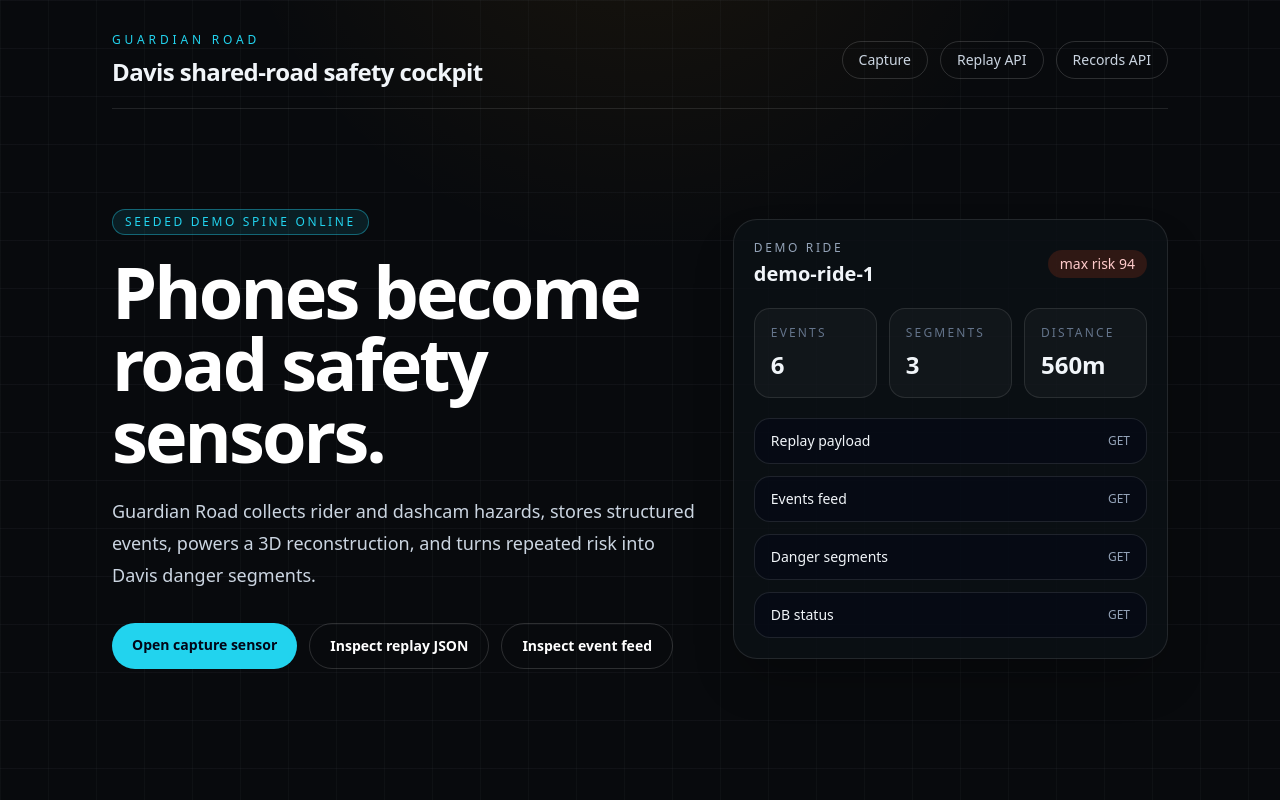
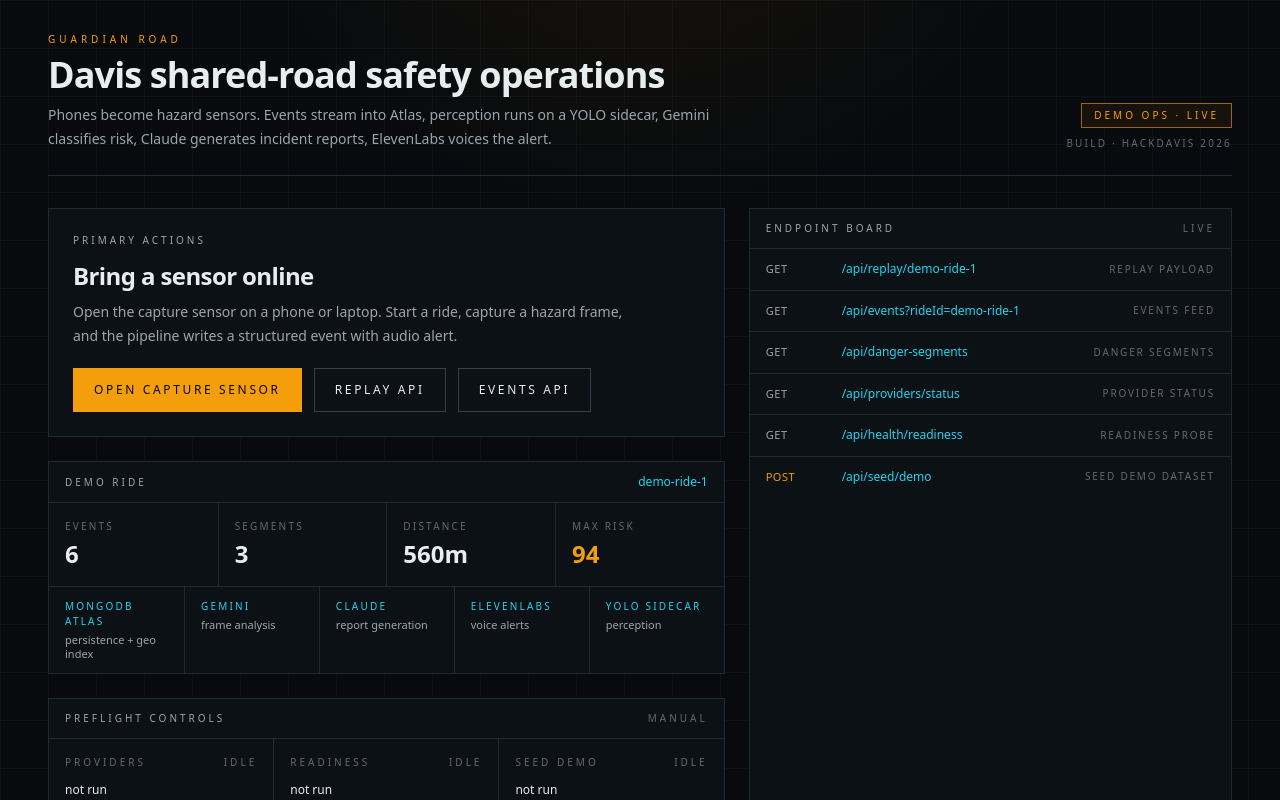
Before and after one commit to YugrajD/HackDavis2026, a Next.js app: page / in a window 1280 px wide. Shown: the top 800 px of the page. Built offline with nearby package versions, Linux system fonts and the light colour scheme.

Commit message:
home: redesign operations control room

```diff
--- a/src/app/page.tsx
+++ b/src/app/page.tsx
@@ -1,91 +1,102 @@
 import Link from "next/link";
+import { EndpointBoard } from "@/components/shell/EndpointBoard";
+import { DemoControlPanel } from "@/components/shell/DemoControlPanel";
 
-const endpoints = [
-  { label: "Replay payload", method: "GET", href: "/api/replay/demo-ride-1" },
-  { label: "Events feed", method: "GET", href: "/api/events?rideId=demo-ride-1" },
-  { label: "Danger segments", method: "GET", href: "/api/danger-segments" },
-  { label: "DB status", method: "GET", href: "/api/db/status" },
+const sponsorCapabilities = [
+  ["MongoDB Atlas", "persistence + geo index"],
+  ["Gemini", "frame analysis"],
+  ["Claude", "report generation"],
+  ["ElevenLabs", "voice alerts"],
+  ["YOLO sidecar", "perception"],
+];
+
+const demoStats = [
+  ["events", "6"],
+  ["segments", "3"],
+  ["distance", "560m"],
+  ["max risk", "94"],
 ];
 
 export default function Home() {
   return (
-    <main className="mx-auto flex min-h-screen w-full max-w-6xl flex-col px-6 py-8 text-slate-100 sm:px-10 lg:px-12">
-      <nav className="flex items-center justify-between border-b border-white/10 pb-5">
-        <div>
-          <p className="font-mono text-xs uppercase tracking-[0.32em] text-cyanline">Guardian Road</p>
-          <h1 className="mt-2 text-2xl font-semibold tracking-tight">Davis shared-road safety cockpit</h1>
+    <main className="mx-auto flex min-h-screen w-full max-w-7xl flex-col gap-8 px-5 py-8 sm:px-8 lg:px-12">
+      <header className="flex flex-col gap-4 border-b border-line pb-6 sm:flex-row sm:items-end sm:justify-between">
+        <div className="space-y-2">
+          <p className="font-mono text-[10px] uppercase tracking-[0.4em] text-amber">guardian road</p>
+          <h1 className="text-3xl font-semibold tracking-tight text-roadText sm:text-4xl">Davis shared-road safety operations</h1>
+          <p className="max-w-2xl text-sm leading-6 text-roadText-muted">
+            Phones become hazard sensors. Events stream into Atlas, perception runs on a YOLO sidecar, Gemini classifies risk, Claude generates incident reports, ElevenLabs voices the alert.
+          </p>
         </div>
-        <div className="hidden gap-3 text-sm text-slate-300 sm:flex">
-          <Link className="rounded-full border border-white/15 px-4 py-2 hover:border-cyanline/70" href="/capture">
-            Capture
+        <div className="flex flex-col items-start gap-2 sm:items-end">
+          <span className="border border-amber/60 bg-surface-hot px-3 py-1 font-mono text-[10px] uppercase tracking-[0.3em] text-amber">demo ops · live</span>
+          <span className="font-mono text-[10px] uppercase tracking-[0.22em] text-roadText-dim">build · hackdavis 2026</span>
+        </div>
+      </header>
+
+      <section className="grid gap-6 lg:grid-cols-[1.4fr_1fr]">
+        <div className="flex flex-col gap-6">
+          <div className="border border-line bg-surface p-6">
+            <p className="font-mono text-[10px] uppercase tracking-[0.3em] text-roadText-muted">primary actions</p>
+            <h2 className="mt-3 text-2xl font-semibold tracking-tight text-roadText">Bring a sensor online</h2>
+            <p className="mt-2 max-w-xl text-sm leading-6 text-roadText-muted">
+              Open the capture sensor on a phone or laptop. Start a ride, capture a hazard frame, and the pipeline writes a structured event with audio alert.
+            </p>
+            <div className="mt-5 flex flex-wrap gap-3">
+              <Link
+                href="/capture"
+                className="inline-flex min-h-[44px] items-center border border-amber bg-amber px-5 py-2 font-mono text-xs uppercase tracking-[0.22em] text-void transition-colors duration-150 ease-out hover:bg-orange"
+              >
+                Open capture sensor
               </Link>
-          <Link className="rounded-full border border-white/15 px-4 py-2 hover:border-cyanline/70" href="/api/replay/demo-ride-1">
+              <Link
+                href="/api/replay/demo-ride-1"
+                className="inline-flex min-h-[44px] items-center border border-line-strong px-5 py-2 font-mono text-xs uppercase tracking-[0.22em] text-roadText transition-colors duration-150 ease-out hover:border-amber/60 hover:text-amber"
+              >
                 Replay API
               </Link>
-          <Link className="rounded-full border border-white/15 px-4 py-2 hover:border-cyanline/70" href="/api/events?rideId=demo-ride-1">
-            Records API
-          </Link>
-        </div>
-      </nav>
-
-      <section className="grid flex-1 items-center gap-8 py-16 lg:grid-cols-[1.15fr_0.85fr]">
-        <div>
-          <p className="mb-5 inline-flex rounded-full border border-cyanline/40 bg-cyanline/10 px-3 py-1 font-mono text-xs uppercase tracking-[0.22em] text-cyanline">
-            seeded demo spine online
-          </p>
-          <h2 className="max-w-3xl text-5xl font-semibold tracking-[-0.04em] text-white sm:text-7xl">
-            Phones become road safety sensors.
-          </h2>
-          <p className="mt-6 max-w-2xl text-lg leading-8 text-slate-300">
-            Guardian Road collects rider and dashcam hazards, stores structured events, powers a 3D reconstruction, and turns repeated risk into Davis danger segments.
-          </p>
-          <div className="mt-8 flex flex-wrap gap-3">
-            <Link className="rounded-full bg-cyanline px-5 py-3 text-sm font-semibold text-slate-950" href="/capture">
-              Open capture sensor
-            </Link>
-            <Link className="rounded-full border border-white/15 px-5 py-3 text-sm font-semibold text-white hover:border-warning/70" href="/api/replay/demo-ride-1">
-              Inspect replay JSON
-            </Link>
-            <Link className="rounded-full border border-white/15 px-5 py-3 text-sm font-semibold text-white hover:border-warning/70" href="/api/events?rideId=demo-ride-1">
-              Inspect event feed
+              <Link
+                href="/api/events?rideId=demo-ride-1"
+                className="inline-flex min-h-[44px] items-center border border-line-strong px-5 py-2 font-mono text-xs uppercase tracking-[0.22em] text-roadText transition-colors duration-150 ease-out hover:border-amber/60 hover:text-amber"
+              >
+                Events API
               </Link>
             </div>
           </div>
 
-        <div className="rounded-3xl border border-white/10 bg-panel/80 p-5 shadow-2xl shadow-black/30">
-          <div className="mb-5 flex items-center justify-between">
-            <div>
-              <p className="font-mono text-xs uppercase tracking-[0.22em] text-slate-400">demo ride</p>
-              <h3 className="mt-1 text-xl font-semibold">demo-ride-1</h3>
+          <div className="border border-line bg-surface">
+            <div className="flex items-center justify-between border-b border-line px-4 py-3">
+              <p className="font-mono text-[10px] uppercase tracking-[0.3em] text-roadText-muted">demo ride</p>
+              <p className="font-mono text-xs text-telemetry">demo-ride-1</p>
             </div>
-            <span className="rounded-full bg-critical/15 px-3 py-1 font-mono text-sm text-red-200">max risk 94</span>
-          </div>
-          <div className="grid gap-3 sm:grid-cols-3">
-            {[
-              ["events", "6"],
-              ["segments", "3"],
-              ["distance", "560m"],
-            ].map(([label, value]) => (
-              <div key={label} className="rounded-2xl border border-white/10 bg-white/[0.03] p-4">
-                <p className="font-mono text-xs uppercase tracking-[0.18em] text-slate-500">{label}</p>
-                <p className="mt-2 text-2xl font-semibold">{value}</p>
+            <div className="grid grid-cols-2 divide-x divide-line border-b border-line sm:grid-cols-4">
+              {demoStats.map(([label, value]) => (
+                <div key={label} className="px-4 py-4">
+                  <p className="font-mono text-[10px] uppercase tracking-[0.22em] text-roadText-dim">{label}</p>
+                  <p className={`mt-1 text-2xl font-semibold tabular-nums ${label === "max risk" ? "text-amber" : "text-roadText"}`}>{value}</p>
                 </div>
               ))}
             </div>
-          <div className="mt-5 space-y-3">
-            {endpoints.map((endpoint) => (
-              <Link
-                key={endpoint.href}
-                className="flex items-center justify-between rounded-2xl border border-white/10 bg-slate-950/50 px-4 py-3 text-sm hover:border-cyanline/60"
-                href={endpoint.href}
-              >
-                <span>{endpoint.label}</span>
-                <span className="font-mono text-xs text-slate-400">{endpoint.method}</span>
-              </Link>
+            <div className="grid grid-cols-2 divide-x divide-line sm:grid-cols-5">
+              {sponsorCapabilities.map(([name, role]) => (
+                <div key={name} className="px-4 py-3">
+                  <p className="font-mono text-[10px] uppercase tracking-[0.22em] text-telemetry">{name}</p>
+                  <p className="mt-1 text-[11px] leading-tight text-roadText-muted">{role}</p>
+                </div>
               ))}
             </div>
           </div>
+
+          <DemoControlPanel />
+        </div>
+
+        <EndpointBoard />
       </section>
+
+      <footer className="mt-auto flex flex-col gap-2 border-t border-line pt-4 text-[11px] text-roadText-dim sm:flex-row sm:items-center sm:justify-between">
+        <p className="font-mono uppercase tracking-[0.22em]">civic safety telemetry · davis</p>
+        <p className="font-mono uppercase tracking-[0.22em]">amber = action · cyan = telemetry · orange = severity</p>
+      </footer>
     </main>
   );
 }
--- /dev/null
+++ b/src/components/shell/DemoControlPanel.tsx
@@ -0,0 +1,151 @@
+"use client";
+
+import { useState } from "react";
+
+type CheckState = "idle" | "running" | "ok" | "warn" | "error";
+
+type CheckResult = {
+  state: CheckState;
+  message: string;
+  detail?: string;
+};
+
+const initial: CheckResult = { state: "idle", message: "not run" };
+
+export function DemoControlPanel() {
+  const [providers, setProviders] = useState<CheckResult>(initial);
+  const [readiness, setReadiness] = useState<CheckResult>(initial);
+  const [seed, setSeed] = useState<CheckResult>(initial);
+
+  async function checkProviders() {
+    setProviders({ state: "running", message: "fetching" });
+    try {
+      const res = await fetch("/api/providers/status", { cache: "no-store" });
+      const json = await res.json().catch(() => ({}));
+      if (!res.ok) {
+        setProviders({ state: "error", message: `http ${res.status}`, detail: typeof json.error === "string" ? json.error : undefined });
+        return;
+      }
+      const detail = summariseProviders(json);
+      const degraded = detail.degraded.length > 0;
+      setProviders({
+        state: degraded ? "warn" : "ok",
+        message: degraded ? `${detail.degraded.length} degraded` : "all providers ready",
+        detail: detail.summary,
+      });
+    } catch (error) {
+      setProviders({ state: "error", message: errorMessage(error) });
+    }
+  }
+
+  async function checkReadiness() {
+    setReadiness({ state: "running", message: "probing" });
+    try {
+      const res = await fetch("/api/health/readiness", { cache: "no-store" });
+      const json = await res.json().catch(() => ({}));
+      if (!res.ok) {
+        setReadiness({ state: "error", message: `http ${res.status}`, detail: typeof json.error === "string" ? json.error : undefined });
+        return;
+      }
+      const ready = json?.ready === true || json?.status === "ready";
+      setReadiness({
+        state: ready ? "ok" : "warn",
+        message: ready ? "ready" : "not ready",
+        detail: typeof json?.detail === "string" ? json.detail : JSON.stringify(json).slice(0, 160),
+      });
+    } catch (error) {
+      setReadiness({ state: "error", message: errorMessage(error) });
+    }
+  }
+
+  async function seedDemo() {
+    setSeed({ state: "running", message: "seeding" });
+    try {
+      const res = await fetch("/api/seed/demo", { method: "POST" });
+      const json = await res.json().catch(() => ({}));
+      if (!res.ok) {
+        setSeed({ state: "error", message: `http ${res.status}`, detail: typeof json.error === "string" ? json.error : undefined });
+        return;
+      }
+      setSeed({
+        state: "ok",
+        message: "seeded",
+        detail: typeof json?.message === "string" ? json.message : `events ${json?.events ?? "?"} · segments ${json?.segments ?? "?"}`,
+      });
+    } catch (error) {
+      setSeed({ state: "error", message: errorMessage(error) });
+    }
+  }
+
+  return (
+    <div className="border border-line bg-surface">
+      <div className="flex items-center justify-between border-b border-line px-4 py-3">
+        <p className="font-mono text-[10px] uppercase tracking-[0.3em] text-roadText-muted">preflight controls</p>
+        <p className="font-mono text-[10px] uppercase tracking-[0.3em] text-roadText-dim">manual</p>
+      </div>
+      <div className="grid gap-px bg-line sm:grid-cols-3">
+        <ControlCell title="providers" result={providers} onRun={checkProviders} runLabel="Check providers" />
+        <ControlCell title="readiness" result={readiness} onRun={checkReadiness} runLabel="Check readiness" />
+        <ControlCell title="seed demo" result={seed} onRun={seedDemo} runLabel="Seed demo" />
+      </div>
+    </div>
+  );
+}
+
+function ControlCell({ title, result, onRun, runLabel }: { title: string; result: CheckResult; onRun: () => void; runLabel: string }) {
+  return (
+    <div className="flex min-h-[160px] flex-col justify-between bg-surface p-4">
+      <div>
+        <div className="flex items-center justify-between">
+          <p className="font-mono text-[10px] uppercase tracking-[0.3em] text-roadText-dim">{title}</p>
+          <StateLabel state={result.state} />
+        </div>
+        <p className="mt-3 font-mono text-xs text-roadText" aria-live="polite">{result.message}</p>
+        {result.detail ? <p className="mt-2 break-words font-mono text-[11px] leading-snug text-roadText-muted">{result.detail}</p> : null}
+      </div>
+      <button
+        type="button"
+        onClick={onRun}
+        disabled={result.state === "running"}
+        className="mt-3 inline-flex min-h-[44px] items-center justify-center border border-line-strong px-3 py-2 font-mono text-[11px] uppercase tracking-[0.22em] text-roadText transition-colors duration-150 ease-out hover:border-amber/60 hover:text-amber disabled:cursor-not-allowed disabled:opacity-60"
+      >
+        {result.state === "running" ? "running" : runLabel}
+      </button>
+    </div>
+  );
+}
+
+function StateLabel({ state }: { state: CheckState }) {
+  const map: Record<CheckState, { text: string; color: string }> = {
+    idle: { text: "idle", color: "text-roadText-dim" },
+    running: { text: "running", color: "text-telemetry" },
+    ok: { text: "ok", color: "text-roadText" },
+    warn: { text: "warn", color: "text-amber" },
+    error: { text: "error", color: "text-critical" },
+  };
+  const entry = map[state];
+  return <span className={`font-mono text-[10px] uppercase tracking-[0.3em] ${entry.color}`}>{entry.text}</span>;
+}
+
+function errorMessage(error: unknown) {
+  if (error instanceof Error) return error.message;
+  return "request failed";
+}
+
+function summariseProviders(payload: unknown): { degraded: string[]; summary: string } {
+  if (!payload || typeof payload !== "object") return { degraded: [], summary: "" };
+  const obj = payload as Record<string, unknown>;
+  const providersField = (obj.providers ?? obj) as Record<string, unknown>;
+  const degraded: string[] = [];
+  const lines: string[] = [];
+
+  for (const [name, raw] of Object.entries(providersField)) {
+    if (!raw || typeof raw !== "object") continue;
+    const item = raw as Record<string, unknown>;
+    const status = String(item.status ?? item.state ?? (item.ok ? "ready" : "unknown"));
+    if (status !== "ready" && status !== "ok" && status !== "configured") degraded.push(name);
+    lines.push(`${name}: ${status}`);
+  }
+
+  return { degraded, summary: lines.join(" · ") };
+}
--- /dev/null
+++ b/src/components/shell/EndpointBoard.tsx
@@ -0,0 +1,56 @@
+import Link from "next/link";
+
+type Endpoint = {
+  method: "GET" | "POST" | "PATCH";
+  path: string;
+  label: string;
+  href?: string;
+};
+
+const endpoints: Endpoint[] = [
+  { method: "GET", path: "/api/replay/demo-ride-1", label: "replay payload", href: "/api/replay/demo-ride-1" },
+  { method: "GET", path: "/api/events?rideId=demo-ride-1", label: "events feed", href: "/api/events?rideId=demo-ride-1" },
+  { method: "GET", path: "/api/danger-segments", label: "danger segments", href: "/api/danger-segments" },
+  { method: "GET", path: "/api/providers/status", label: "provider status", href: "/api/providers/status" },
+  { method: "GET", path: "/api/health/readiness", label: "readiness probe", href: "/api/health/readiness" },
+  { method: "POST", path: "/api/seed/demo", label: "seed demo dataset" },
+];
+
+export function EndpointBoard() {
+  return (
+    <div className="border border-line bg-surface">
+      <div className="flex items-center justify-between border-b border-line px-4 py-3">
+        <p className="font-mono text-[10px] uppercase tracking-[0.3em] text-roadText-muted">endpoint board</p>
+        <p className="font-mono text-[10px] uppercase tracking-[0.3em] text-roadText-dim">live</p>
+      </div>
+      <ul className="divide-y divide-line">
+        {endpoints.map((endpoint) => {
+          const row = (
+            <div className="grid grid-cols-[64px_1fr_auto] items-center gap-3 px-4 py-3 transition-colors duration-150 ease-out hover:bg-surface-raised">
+              <span className={`font-mono text-[11px] tracking-wider ${methodColor(endpoint.method)}`}>{endpoint.method}</span>
+              <span className="truncate font-mono text-xs text-telemetry">{endpoint.path}</span>
+              <span className="font-mono text-[10px] uppercase tracking-[0.18em] text-roadText-dim">{endpoint.label}</span>
+            </div>
+          );
+          return (
+            <li key={endpoint.path}>
+              {endpoint.href ? (
+                <Link href={endpoint.href} className="block focus-visible:bg-surface-raised">
+                  {row}
+                </Link>
+              ) : (
+                <div className="cursor-default">{row}</div>
+              )}
+            </li>
+          );
+        })}
+      </ul>
+    </div>
+  );
+}
+
+function methodColor(method: Endpoint["method"]) {
+  if (method === "POST") return "text-amber";
+  if (method === "PATCH") return "text-orange";
+  return "text-roadText-muted";
+}
```
Lines whose indentation alone changed are shown as unchanged.
